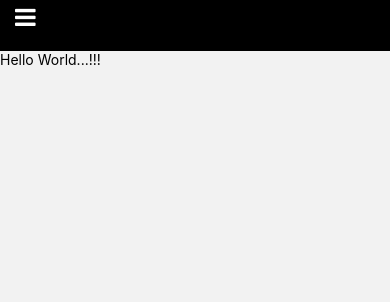
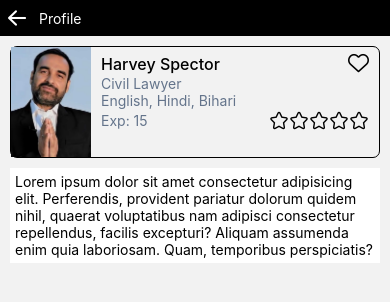
Before and after one commit to Dnyanesh-Bachhav/LawBud-App, a React Native app: screen /Home in a window 390 px wide. Both pictures are taken after a click on the element 195 px from the left and 434 px from the top of the page. Shown: the top 302 px of the page. Built offline with nearby package versions, Linux system fonts and the light colour scheme.

Commit message:
profile section added...

```diff
--- a/components/AboutScreen/Header.js
+++ b/components/AboutScreen/Header.js
@@ -1,5 +1,5 @@
 import { Text, View, StyleSheet, TextInput, TouchableOpacity } from "react-native";
-import { FontAwesome } from '@expo/vector-icons';
+import { AntDesign } from '@expo/vector-icons';
 import { COLORS } from "../constants";
 import { useNavigation } from "@react-navigation/native";
 function Header() {
@@ -9,9 +9,9 @@ function Header() {
             <TouchableOpacity onPress={()=>{
                 navigation.goBack();
             }} >
-            <FontAwesome name="bars" size={24} color={COLORS.white} style={{marginLeft: 10}} />
-            <Text>About</Text>
+            <AntDesign name="arrowleft" size={24} color={COLORS.white} />
             </TouchableOpacity>
+            <Text style={{color: COLORS.white,marginLeft: 10 }}>Profile</Text>
         </View>
     );
 }
@@ -22,15 +22,6 @@ const styles = StyleSheet.create({
         paddingRight: 16,
         backgroundColor: "#000000",
         alignItems: 'center',
-        justifyContent: 'space-between'
     },
-    inputStyle: {
-        borderWidth: 1,
-        padding: 4,
-        color: COLORS.white,
-        paddingHorizontal: 10,
-        borderRadius: 5,
-        backgroundColor: COLORS.secondary,
-    }
 })
 export default Header;
--- a/components/HomeScreen/Lawyers.js
+++ b/components/HomeScreen/Lawyers.js
@@ -24,7 +24,12 @@ function Card({ name, type, languages, experience }) {
     return (
         <View style={{ borderWidth: 1, borderRadius: 7, marginBottom: 10, marginRight: 10, overflow: 'hidden' }} >
             <TouchableOpacity style={{flexDirection: 'row'}} onPress={()=>{
-                navigation.navigate('About');
+                navigation.navigate('About',{
+                    name,
+                    type,
+                    languages,
+                    experience
+                });
             }} >
 
             <Image
--- a/screens/AboutScreen.js
+++ b/screens/AboutScreen.js
@@ -1,14 +1,86 @@
-import { Text, View } from "react-native";
+import { useNavigation } from "@react-navigation/native";
+import { AntDesign } from '@expo/vector-icons';
+import { Text, View, TouchableOpacity, Image, StyleSheet } from "react-native";
 import Header from "../components/AboutScreen/Header";
 
+import image1 from "../assets/image.jpg";
+import { COLORS } from "../components/constants";
 
-function AboutScreen(){
+function AboutScreen({ route }){
     return(
-        <View>
+        <View style={{flex:1, }} >
             <Header/>
-            <Text>Hello World...!!!</Text>
+            <Card name={ route.params.name } type={ route.params.type } languages={ route.params.languages } experience={ route.params.experience } />
+            <View  style={styles.textStyle}>
+
+            <Text>Lorem ipsum dolor sit amet consectetur adipisicing elit. Perferendis, provident pariatur dolorum quidem nihil, quaerat voluptatibus nam adipisci consectetur repellendus, facilis excepturi? Aliquam assumenda enim quia laboriosam. Quam, temporibus perspiciatis?</Text>
+            </View>
         </View>
     );
 }
 
+function Card({ name, type, languages, experience }) {
+    const navigation = useNavigation();
+    console.log(experience);
+    return (
+        <View style={{ borderWidth: 1, borderRadius: 7, marginTop: 10, marginBottom: 10, marginLeft: 10, marginRight: 10}} >
+            <TouchableOpacity style={{flexDirection: 'row'}} onPress={()=>{
+                navigation.navigate('About');
+            }} >
+
+            <Image
+                source={image1}
+                style={styles.imgStyle}
+                />
+            <View style={{ flex: 1, marginLeft: 10 }} >
+                <View style={{ flexDirection: 'row', alignItems: 'center', justifyContent: 'space-between', marginRight: 10,marginTop: 5 }} >
+                    <Text style={{ fontSize: 16, fontWeight: '500' }} >{name}</Text>
+                    <TouchableOpacity>
+                        <AntDesign name="hearto" size={21} color={COLORS.black} />
+                    </TouchableOpacity>
+                </View>
+                <Text style={{ color: COLORS.gray }} >{type}</Text>
+                <Text style={{ color: COLORS.gray }} >{languages.map((item,index) =>
+                {
+                    if(index!==languages.length-1){
+                        return item + ", "
+                    }
+                    else{
+                        return item;
+                    }
+                } )}</Text>
+                <View style={{ flexDirection: 'row', justifyContent: 'space-between', alignItems: 'center',marginRight: 10 }} >
+                    <Text style={{ color: COLORS.gray }} >Exp: {experience}</Text>
+                    <View style={{ flexDirection: 'row' }} >
+                        <TouchableOpacity><AntDesign name="staro" size={20} color="black" /></TouchableOpacity>
+                        <TouchableOpacity><AntDesign name="staro" size={20} color="black" /></TouchableOpacity>
+                        <TouchableOpacity><AntDesign name="staro" size={20} color="black" /></TouchableOpacity>
+                        <TouchableOpacity><AntDesign name="staro" size={20} color="black" /></TouchableOpacity>
+                        <TouchableOpacity><AntDesign name="staro" size={20} color="black" /></TouchableOpacity>
+                    </View>
+                </View>
+            </View>
+        </TouchableOpacity>
+        </View>
+    );
+}
+
+
+const styles = StyleSheet.create({
+    imgStyle: {
+        width: 80,
+        height: 110,
+        // borderWidth: 5,
+        borderColor: COLORS.black,
+        resizeMode: "cover",
+    },
+    textStyle:{
+        elevation:10,
+        backgroundColor: COLORS.white,
+        alignSelf: 'center',
+        marginHorizontal: 10,
+        padding: 5
+    }
+});
+
 export default AboutScreen;
```
